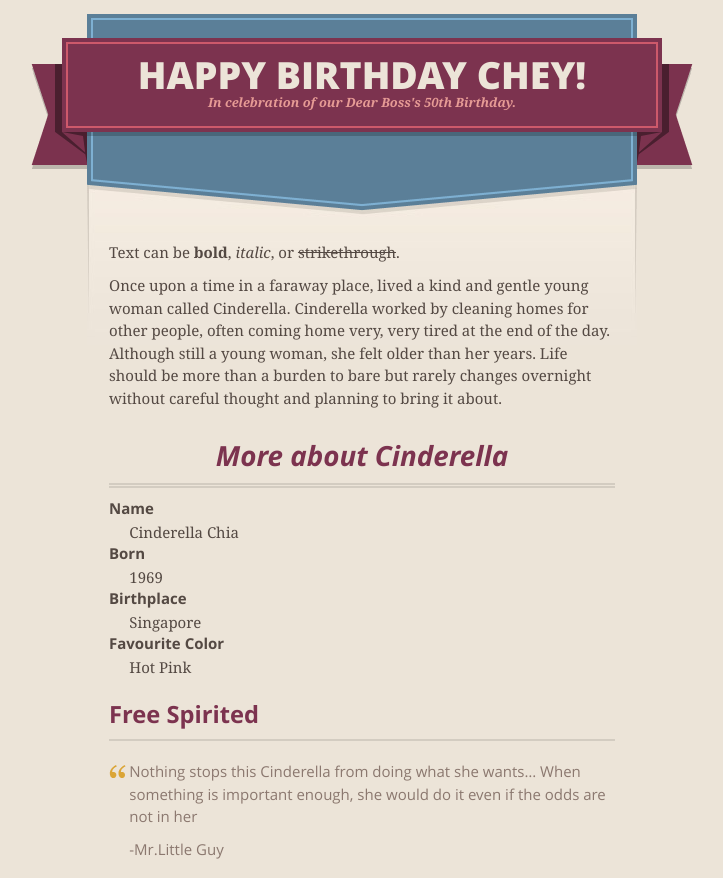
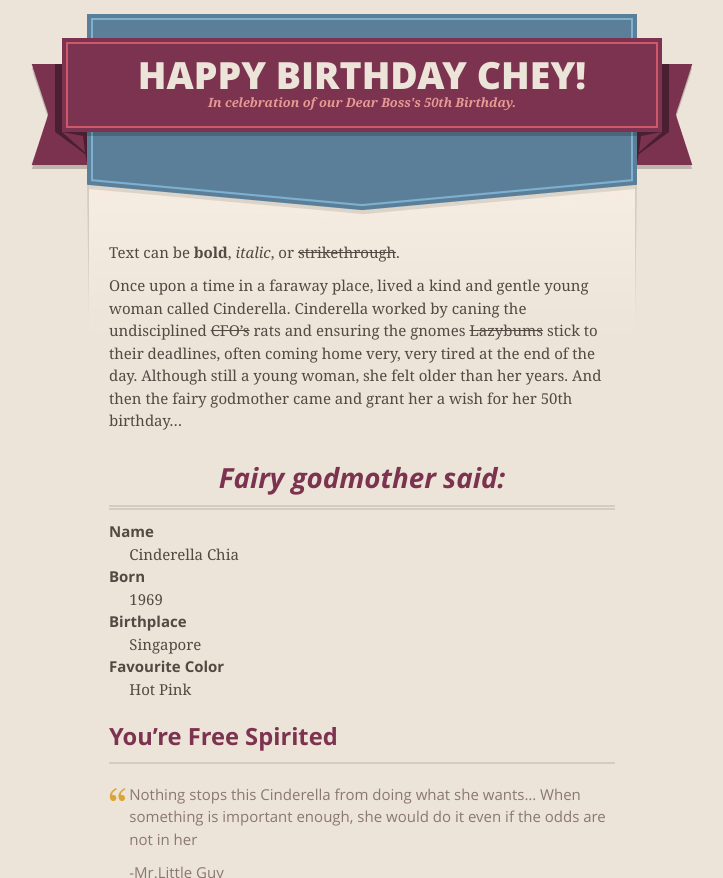
Before and after one commit to projectcinderella/projectcinderella.github.io, a Jekyll site: the page built from index.md, in a window 1280 px wide and 900 px high, cut to the strip 0-878 px from the top of the window. Shown: the whole strip, without its empty margins (278-1001 px from the left). Built offline with Jekyll 4.4.1, drawn with Linux system fonts in a browser that asks for light colours; comment, search, counter and statistics services are not loaded.

Commit message:
Update index.md

```diff
--- a/index.md
+++ b/index.md
@@ -4,9 +4,11 @@ layout: default
 
 Text can be **bold**, _italic_, or ~~strikethrough~~.
 
-Once upon a time in a faraway place, lived a kind and gentle young woman called Cinderella. Cinderella worked by cleaning homes for other people,  often coming home very, very tired at the end of the day. Although still a young woman, she felt older than her years. Life should be more than a burden to bare but rarely changes overnight without careful thought and planning to bring it about.
+Once upon a time in a faraway place, lived a kind and gentle young woman called Cinderella. Cinderella worked by caning the undisciplined ~~CFO’s~~ rats and ensuring the gnomes ~~Lazybums~~ stick to their deadlines, often coming home very, very tired at the end of the day. Although still a young woman, she felt older than her years. And then the fairy godmother came and grant her a wish for her 50th birthday...
 
-## More about Cinderella
+
+
+## Fairy godmother said:
 
 <dl>
 <dt>Name</dt>
@@ -19,7 +21,7 @@ Once upon a time in a faraway place, lived a kind and gentle young woman called
 <dd>Hot Pink</dd>
 </dl>
 
-#### Free Spirited
+#### You’re Free Spirited
 > Nothing stops this Cinderella from doing what she wants...
 > When something is important enough, she would do it even if the odds are not in her
 >
```
